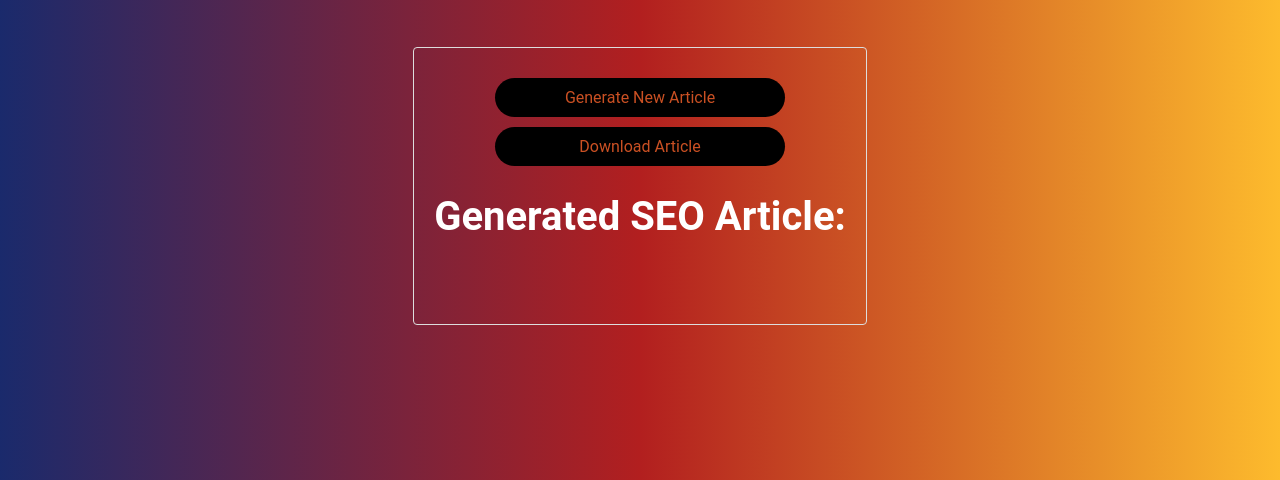
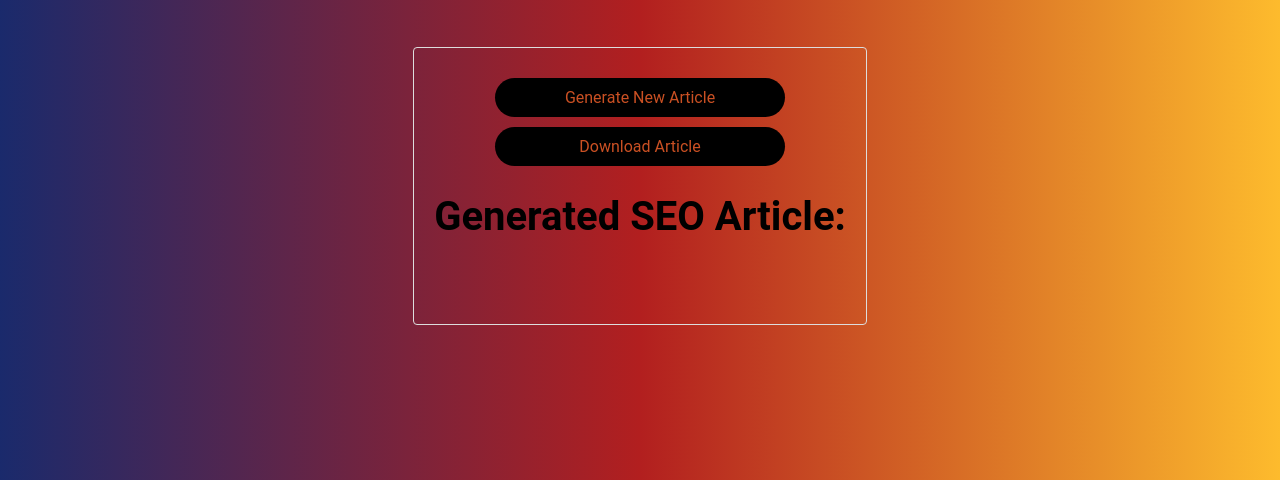
Before and after one commit to akasha1618/GenAIapp_YT2Article, a Flask app: template GenAIapp_YT2Article/templates/result.html in a window 1280 px wide. Shown: the part 214-694 px from the top of the page. Run offline with Flask 3, Linux system fonts and the light colour scheme; the template is opened without the code that fills it, so the values that code supplies are empty; parts of the project's set-up code (start-up, migrations or seed data) failed here and were passed over.

Commit message:
A generativeAI app the creates a SEO article from a youtube video.

```diff
--- a/GenAIapp_YT2Article/app.py
+++ b/GenAIapp_YT2Article/app.py
@@ -26,6 +26,8 @@
 
 app = Flask(__name__)
 
+
+#Downoad the article with Pytube, get the title, audio from the video and use Whisper from OpenAI to get the transcript from the audio
 def download_and_transcribe(url):
 
     yt = YouTube(url)
@@ -39,6 +41,7 @@
         transcript = client.audio.transcriptions.create(model="whisper-1", file=audio_file)
     return transcript
 
+#generate the article with Langchain
 def generate_article_from_transcript(transcript):
     prompt =prompt_article
     llm = ChatOpenAI(temperature=0.0, model='gpt-4-1106-preview')
--- a/GenAIapp_YT2Article/templates/result.html
+++ b/GenAIapp_YT2Article/templates/result.html
@@ -23,12 +23,13 @@
         }
         h1 {
             text-align: center;
-            color: #ffffff;
+            color: #000000;
             font-size: 2.5em;
         }
         .article {
             text-align: left;
             white-space: pre-line; /* This will respect newlines and spaces from the article text */
+            color:#F6F6F6
         }
         button {
             display: block;
```
